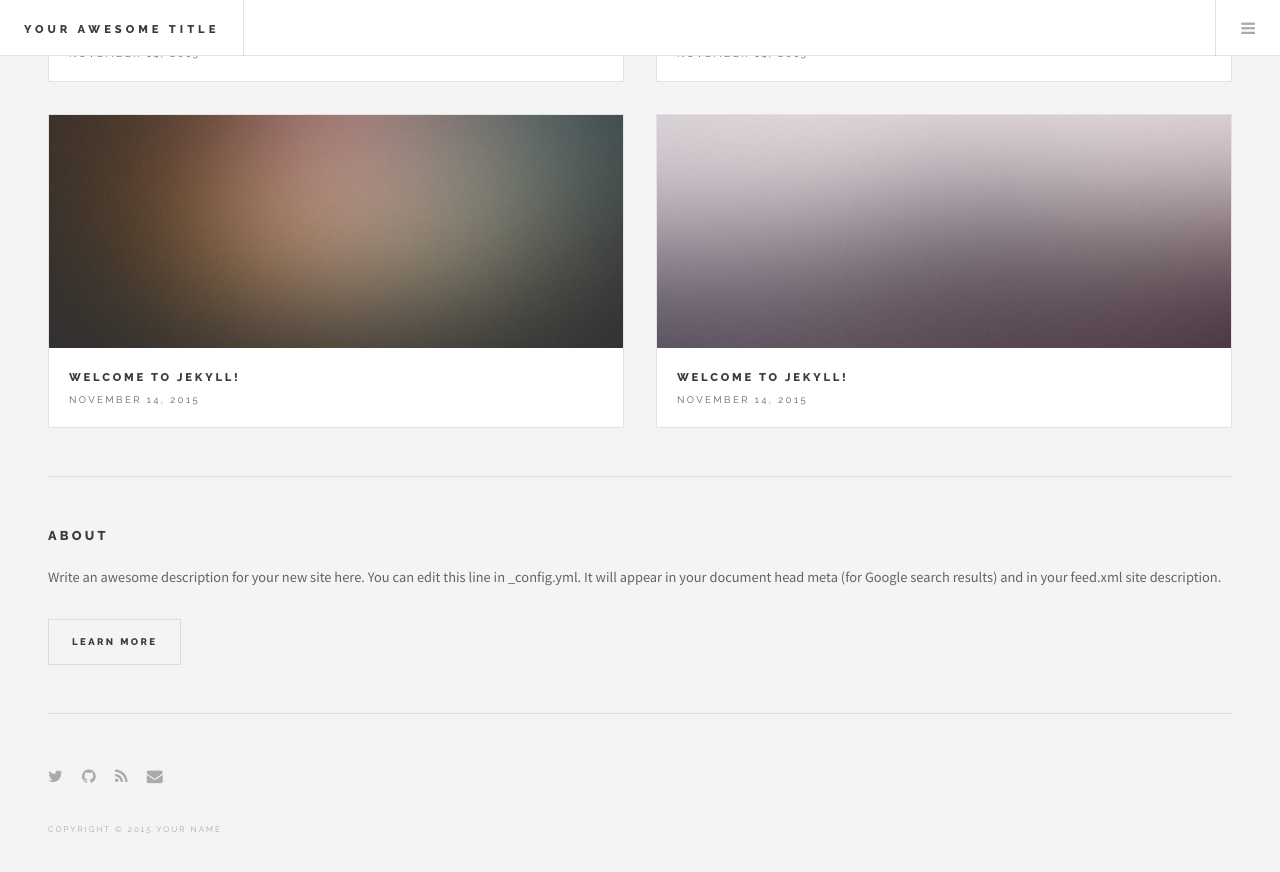
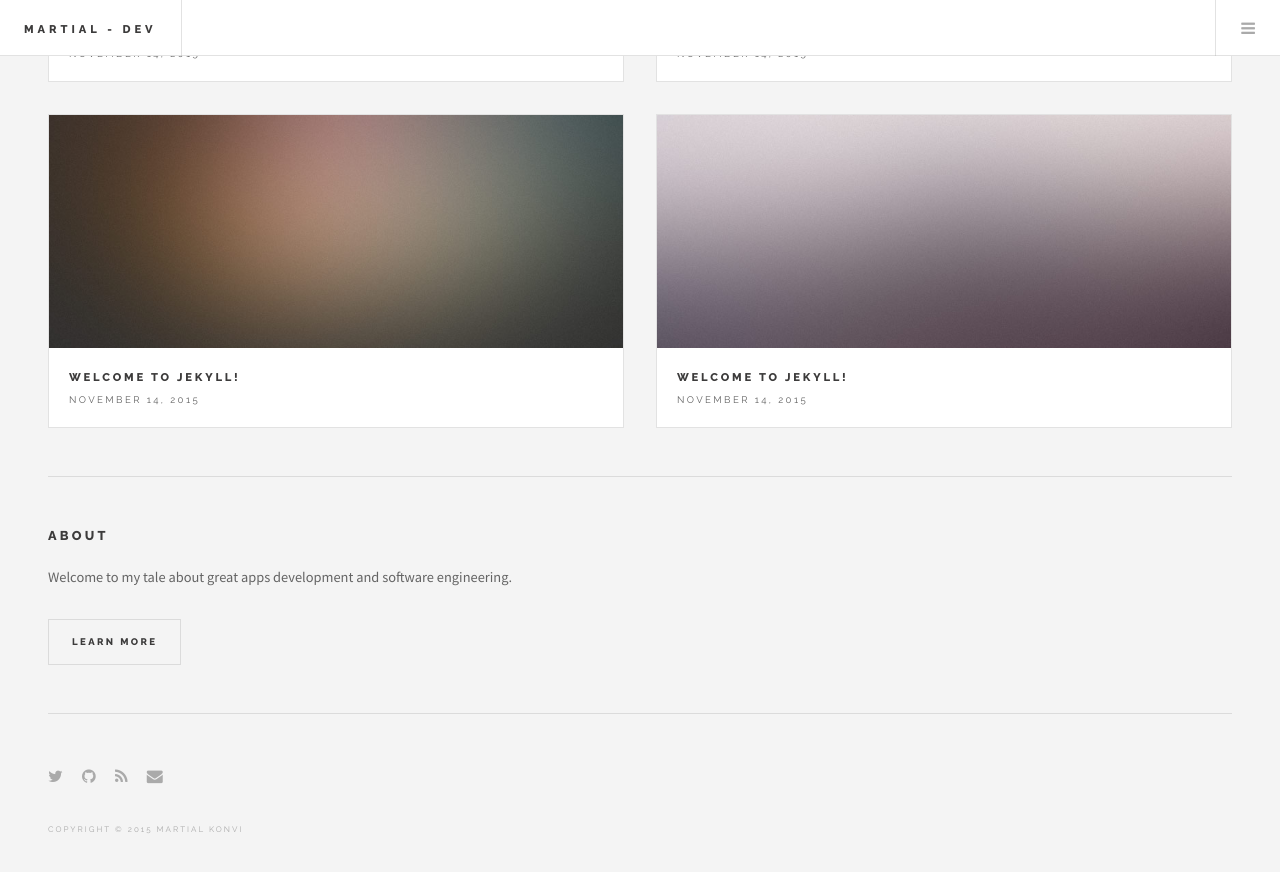
Before and after one commit to martialkonvi/martialkonvi.github.io, a Jekyll site: the page built from index.html, in a window 1280 px wide and 900 px high, scrolled down 4461 px. Shown: the top 872 px of the window. Built offline with Jekyll 4.4.1, drawn with Linux system fonts in a browser that asks for light colours; the list of posts is cut into pages by our own code; some of the changed text lies outside the part shown.

Commit message:
Update site configs

```diff
--- a/_config.yml
+++ b/_config.yml
@@ -1,20 +1,19 @@
 # Site settings
-title: Your awesome title
-email: your-email@domain.com
-description: > # this means to ignore newlines until "baseurl:"
-  Write an awesome description for your new site here. You can edit this
-  line in _config.yml. It will appear in your document head meta (for
-  Google search results) and in your feed.xml site description.
+# Some stories needs to be wrote, some tale told, some adventures lived.
+title: Martial - Dev
+email: martialkonvi@gmail.com
+description: >
+  Welcome to my tale about great apps development and software engineering.
 baseurl: "" # the subpath of your site, e.g. /blog/
-url: "http://yourdomain.com" # the base hostname & protocol for your site
-twitter_username: jekyllrb
-github_username:  jekyll
+url: "http://martialkonvi.github.io" # the base hostname & protocol for your site
+twitter_username: martialkonvi
+github_username:  martialkonvi
 
 # Build settings
 markdown: kramdown
 
 paginate: 4
 
-author: Your name
+author: Martial Konvi
 
 gems: [jekyll-paginate]
```
